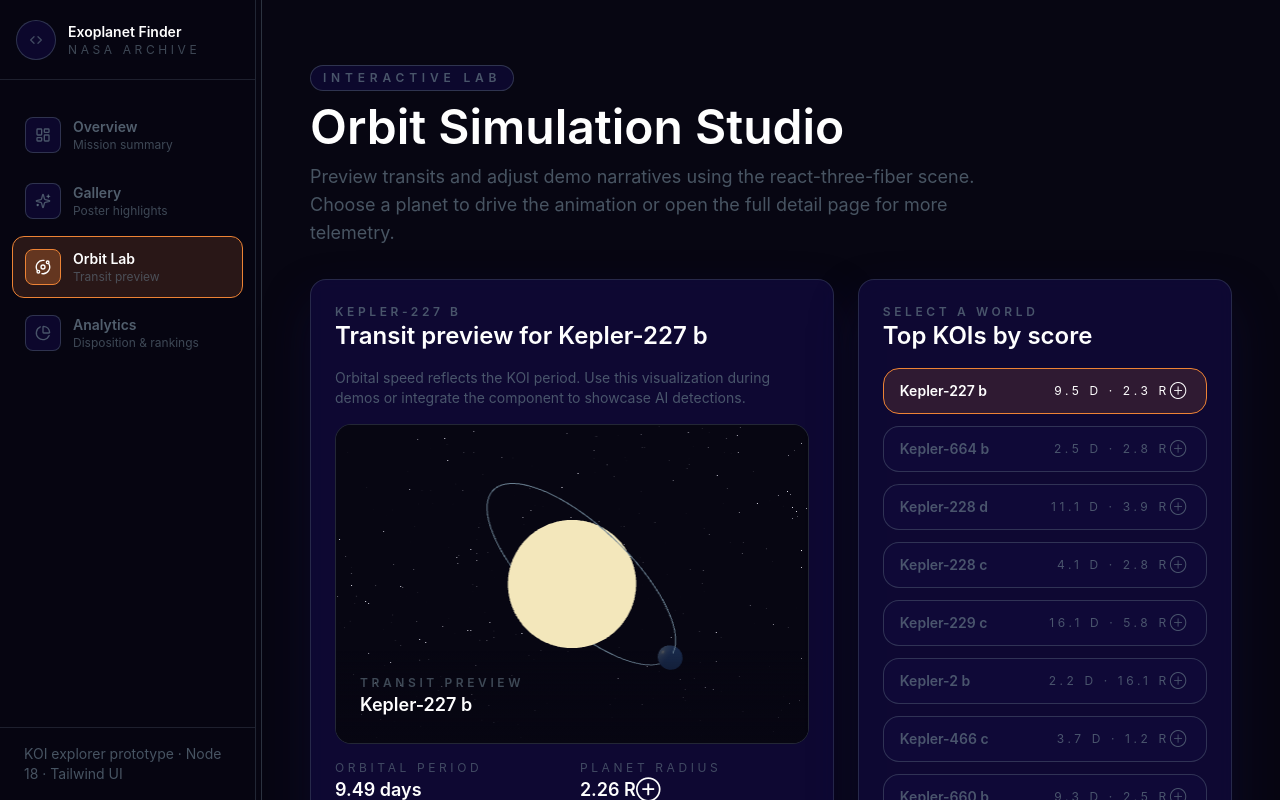
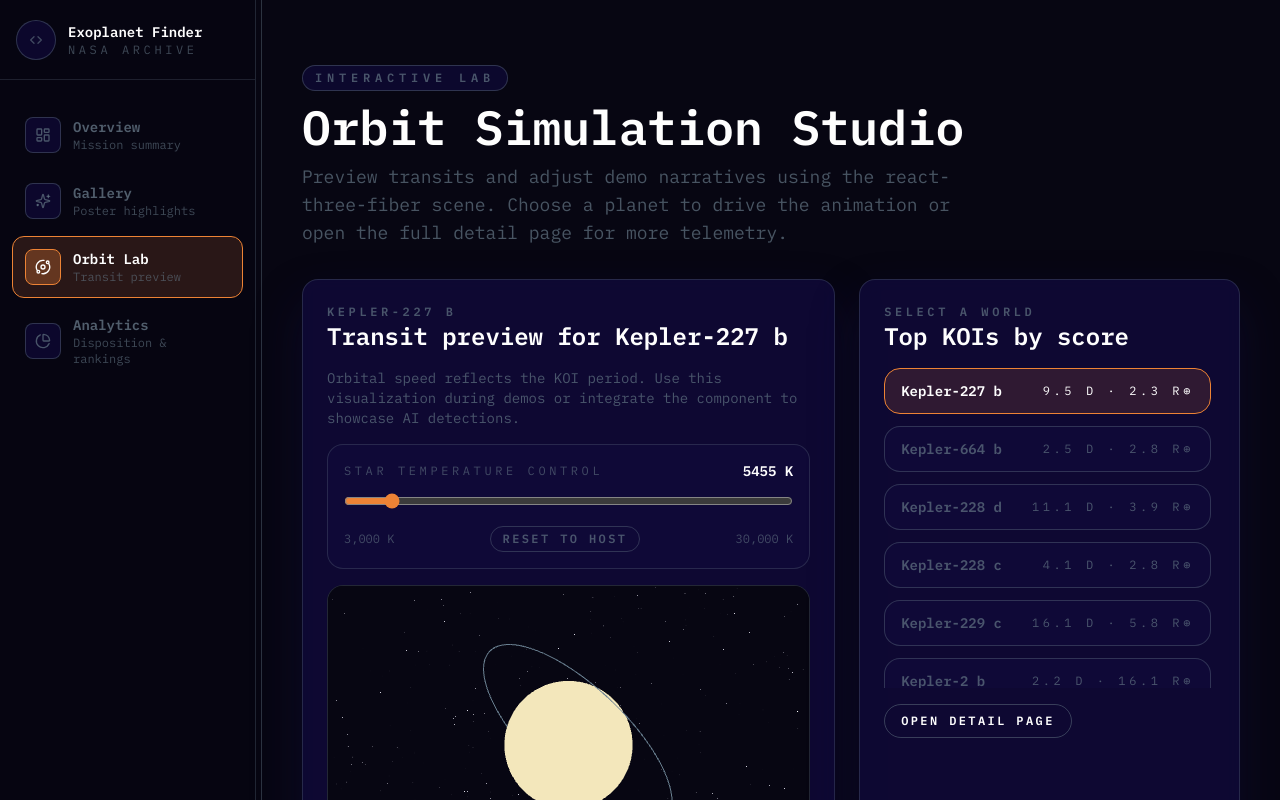
Before and after one commit to Slowlybomb/Exoplanets, a React (Vite) app: page /orbit in a window 1280 px wide. Shown: the top 800 px of the page. Built offline with nearby package versions, Linux system fonts and the light colour scheme.

Commit message:
feat: refresh ui typography and orbit lab controls

```diff
--- a/src/components/layout/AppLayout.tsx
+++ b/src/components/layout/AppLayout.tsx
@@ -98,7 +98,6 @@ export function AppLayout({ children }: AppLayoutProps): JSX.Element {
           items={navigation}
           activePath={activePath}
           onSelect={handleSelect}
-          footer={<p>KOI explorer prototype · Node 18 · Tailwind UI</p>}
           collapsed={collapsed}
           width={sidebarWidth}
           onToggleCollapse={() => setCollapsed((prev) => !prev)}
--- a/src/components/orbit/OrbitSimulation.tsx
+++ b/src/components/orbit/OrbitSimulation.tsx
@@ -6,6 +6,7 @@ import type { FeaturedPlanet } from "../../data/exoplanets";
 
 type OrbitSimulationProps = {
   planet: FeaturedPlanet;
+  starTemperatureKOverride?: number | null;
 };
 
 type OrbitingPlanetProps = {
@@ -119,8 +120,11 @@ function OrbitingPlanet({ orbitalRadius, planetRadius, periodDays }: OrbitingPla
   );
 }
 
-export function OrbitSimulation({ planet }: OrbitSimulationProps): JSX.Element {
-  const starColor = useMemo(() => sampleStarColor(planet.stellarEffectiveTempK), [planet.stellarEffectiveTempK]);
+export function OrbitSimulation({ planet, starTemperatureKOverride }: OrbitSimulationProps): JSX.Element {
+  const starColor = useMemo(
+    () => sampleStarColor(starTemperatureKOverride ?? planet.stellarEffectiveTempK),
+    [planet.stellarEffectiveTempK, starTemperatureKOverride]
+  );
 
   const orbitalRadius = useMemo(() => {
     const axis = planet.semiMajorAxisAu;
--- a/src/pages/Analytics.tsx
+++ b/src/pages/Analytics.tsx
@@ -53,7 +53,7 @@ function PlanetTable({
 
 export default function Analytics(): JSX.Element {
   return (
-    <main className="flex w-full flex-col gap-8 px-6 py-10 sm:px-8 sm:py-12 lg:px-12 lg:py-16">
+    <main className="mx-auto flex w-full max-w-6xl flex-col gap-8 px-4 py-10 sm:px-6 sm:py-12 lg:px-10 lg:py-16">
       <header className="space-y-3">
         <span className="inline-flex items-center gap-2 rounded-full border border-brand-slate/40 bg-brand-indigo/60 px-3 py-1 text-xs font-semibold uppercase tracking-[0.4em] text-brand-slate/70">
           Archive Analytics
--- a/src/pages/Gallery.tsx
+++ b/src/pages/Gallery.tsx
@@ -36,7 +36,7 @@ export default function Gallery(): JSX.Element {
   };
 
   return (
-    <main className="flex w-full flex-col gap-8 px-6 py-10 sm:px-8 sm:py-12 lg:px-12 lg:py-16">
+    <main className="mx-auto flex w-full max-w-6xl flex-col gap-8 px-4 py-10 sm:px-6 sm:py-12 lg:px-10 lg:py-16">
       <header className="space-y-4">
         <span className="inline-flex items-center gap-2 rounded-full border border-brand-slate/40 bg-brand-indigo/60 px-3 py-1 text-xs font-semibold uppercase tracking-[0.4em] text-brand-slate/70">
           Visual Explorer
--- a/src/pages/OrbitLab.tsx
+++ b/src/pages/OrbitLab.tsx
@@ -31,7 +31,9 @@ export default function OrbitLab(): JSX.Element {
     return all.slice(0, 20);
   }, []);
 
-  const [selectedPlanet, setSelectedPlanet] = useState<FeaturedPlanet | null>(() => seededPlanet ?? planets[0] ?? null);
+  const initialPlanet = seededPlanet ?? planets[0] ?? null;
+  const [selectedPlanet, setSelectedPlanet] = useState<FeaturedPlanet | null>(() => initialPlanet);
+  const [starTemperatureK, setStarTemperatureK] = useState<number>(() => initialPlanet?.stellarEffectiveTempK ?? 5778);
 
   useEffect(() => {
     if (seededPlanet) {
@@ -39,8 +41,14 @@ export default function OrbitLab(): JSX.Element {
     }
   }, [seededPlanet]);
 
+  useEffect(() => {
+    if (selectedPlanet) {
+      setStarTemperatureK(selectedPlanet.stellarEffectiveTempK ?? 5778);
+    }
+  }, [selectedPlanet]);
+
   return (
-    <main className="flex w-full flex-col gap-8 px-6 py-10 sm:px-8 sm:py-12 lg:px-12 lg:py-16">
+    <main className="mx-auto flex w-full max-w-6xl flex-col gap-8 px-4 py-10 sm:px-6 sm:py-12 lg:px-10 lg:py-16">
       <header className="space-y-3">
         <span className="inline-flex items-center gap-2 rounded-full border border-brand-slate/40 bg-brand-indigo/60 px-3 py-1 text-xs font-semibold uppercase tracking-[0.4em] text-brand-slate/70">
           Interactive Lab
@@ -64,7 +72,33 @@ export default function OrbitLab(): JSX.Element {
                 Orbital speed reflects the KOI period. Use this visualization during demos or integrate the component to showcase AI
                 detections.
               </p>
-              <OrbitSimulation planet={selectedPlanet} />
+              <div className="mt-4 space-y-3 rounded-2xl border border-brand-slate/30 bg-brand-indigo/40 p-4">
+                <div className="flex flex-col gap-2 sm:flex-row sm:items-center sm:justify-between">
+                  <p className="text-xs uppercase tracking-[0.3em] text-brand-slate/60">Star Temperature Control</p>
+                  <span className="text-sm font-semibold text-brand-white">{Math.round(starTemperatureK)} K</span>
+                </div>
+                <input
+                  type="range"
+                  min={3000}
+                  max={30000}
+                  step={100}
+                  value={starTemperatureK}
+                  onChange={(event) => setStarTemperatureK(Number(event.target.value))}
+                  className="w-full accent-brand-accent"
+                />
+                <div className="flex flex-wrap items-center justify-between gap-2 text-xs text-brand-slate/60">
+                  <span>3,000 K</span>
+                  <button
+                    type="button"
+                    className="rounded-full border border-brand-slate/40 px-3 py-1 text-xs font-semibold uppercase tracking-[0.2em] text-brand-slate/70 transition hover:border-brand-accent hover:text-brand-accent"
+                    onClick={() => setStarTemperatureK(selectedPlanet.stellarEffectiveTempK ?? 5778)}
+                  >
+                    Reset to host
+                  </button>
+                  <span>30,000 K</span>
+                </div>
+              </div>
+              <OrbitSimulation planet={selectedPlanet} starTemperatureKOverride={starTemperatureK} />
             </>
           ) : (
             <p>Select a planet from the list to preview its orbit.</p>
@@ -72,6 +106,7 @@ export default function OrbitLab(): JSX.Element {
         </Card>
 
         <Card title="Select a world" description="Top KOIs by score" className="space-y-4">
+          <div className="max-h-80 overflow-y-auto pr-1">
             <ul className="space-y-3 text-sm text-brand-slate/70">
               {planets.map((planet) => {
                 const isActive = selectedPlanet?.name === planet.name;
@@ -95,6 +130,7 @@ export default function OrbitLab(): JSX.Element {
                 );
               })}
             </ul>
+          </div>
           {selectedPlanet ? (
             <button
               type="button"
--- a/src/pages/Overview.tsx
+++ b/src/pages/Overview.tsx
@@ -133,7 +133,7 @@ export default function Overview(): JSX.Element {
   const candidateFraction = ((exoplanetSummaryStats.candidateCount / exoplanetSummaryStats.totalCatalogued) * 100).toFixed(1);
 
   return (
-    <main className="flex w-full flex-col gap-10 px-6 py-10 sm:px-8 sm:py-12 lg:px-12 lg:py-16">
+    <main className="mx-auto flex w-full max-w-6xl flex-col gap-10 px-4 py-10 sm:px-6 sm:py-12 lg:px-10 lg:py-16">
       <header className="flex flex-col gap-6 lg:flex-row lg:items-end lg:justify-between">
         <div className="space-y-3">
           <span className="inline-flex items-center gap-2 rounded-full border border-brand-slate/40 bg-brand-indigo/60 px-3 py-1 text-xs font-semibold uppercase tracking-[0.4em] text-brand-slate/70">
--- a/src/pages/PlanetDetail.tsx
+++ b/src/pages/PlanetDetail.tsx
@@ -39,7 +39,7 @@ export default function PlanetDetail(): JSX.Element {
 
   if (!planetDetail) {
     return (
-      <main className="flex w-full flex-col gap-6 px-6 py-16 sm:px-8 lg:px-12">
+      <main className="mx-auto flex w-full max-w-5xl flex-col gap-6 px-4 py-16 sm:px-6 lg:px-10">
         <button
           type="button"
           onClick={() => navigate(-1)}
@@ -64,7 +64,7 @@ export default function PlanetDetail(): JSX.Element {
   }
 
   return (
-    <main className="flex w-full flex-col gap-10 px-6 py-12 sm:px-8 lg:px-12">
+    <main className="mx-auto flex w-full max-w-5xl flex-col gap-10 px-4 py-12 sm:px-6 lg:px-10">
       <div className="flex items-center justify-between gap-4">
         <button
           type="button"
--- a/src/styles/global.css
+++ b/src/styles/global.css
@@ -1,3 +1,5 @@
+@import url("https://fonts.googleapis.com/css2?family=IBM+Plex+Mono:wght@400;500;600;700&display=swap");
+
 @tailwind base;
 @tailwind components;
 @tailwind utilities;
@@ -8,7 +10,7 @@
   }
 
   body {
-    @apply m-0 min-h-screen bg-brand-midnight text-brand-white font-sans;
+    @apply m-0 min-h-screen bg-brand-midnight font-sans text-brand-white;
     background-image:
       radial-gradient(circle at top, rgba(237, 131, 53, 0.12), transparent 55%),
       radial-gradient(circle at bottom right, rgba(100, 118, 132, 0.18), transparent 45%),
@@ -22,10 +24,10 @@
 
 @layer components {
   .glass-card {
-    @apply rounded-2xl border border-brand-slate/30 bg-brand-indigo/70 p-6 shadow-card-glow backdrop-blur;
+    @apply rounded-2xl border border-brand-slate/30 bg-brand-indigo/70 p-5 shadow-card-glow backdrop-blur sm:p-6;
   }
 
   .grid-section {
-    @apply grid gap-6 md:grid-cols-2 xl:grid-cols-3;
+    @apply grid gap-5 sm:gap-6 md:grid-cols-2 xl:grid-cols-3;
   }
 }
--- a/tailwind.config.js
+++ b/tailwind.config.js
@@ -16,7 +16,8 @@ export default {
         "card-glow": "0 24px 48px rgba(18, 11, 64, 0.45)"
       },
       fontFamily: {
-        sans: ["Inter", "SF Pro Display", "Segoe UI", "system-ui", "-apple-system", "sans-serif"]
+        sans: ["\"IBM Plex Mono\"", "ui-monospace", "SFMono-Regular", "Menlo", "monospace"],
+        mono: ["\"IBM Plex Mono\"", "ui-monospace", "SFMono-Regular", "Menlo", "monospace"]
       }
     }
   },
```
Lines whose indentation alone changed are shown as unchanged.
